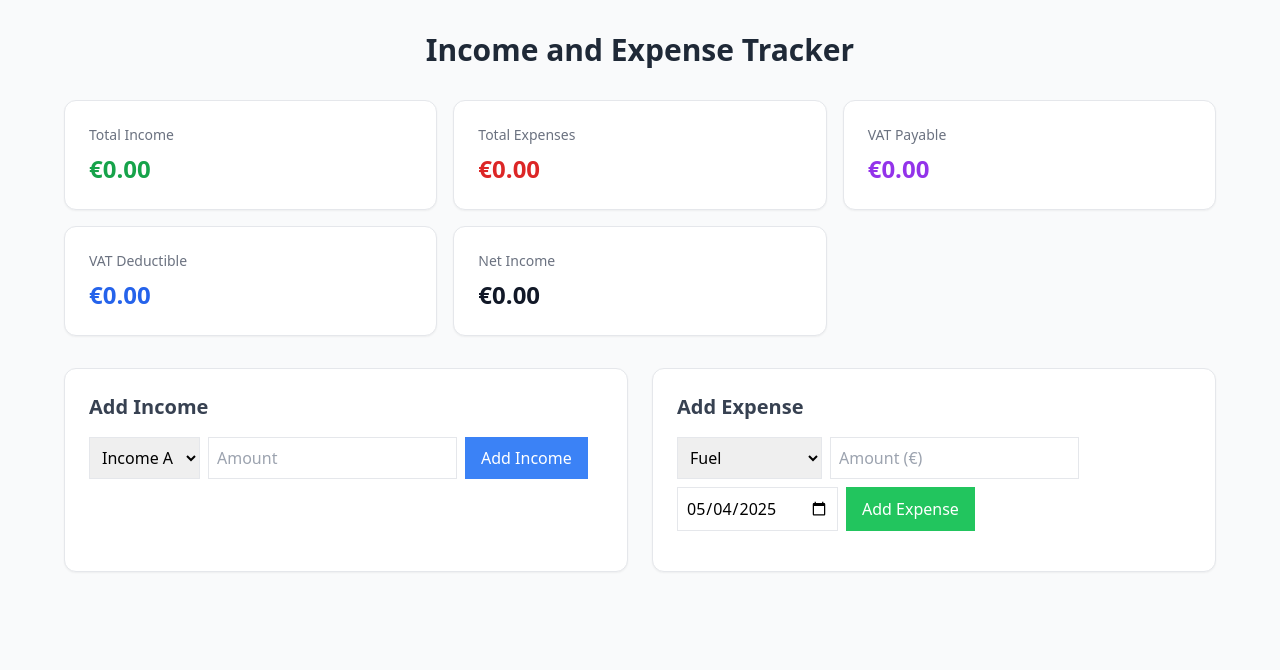
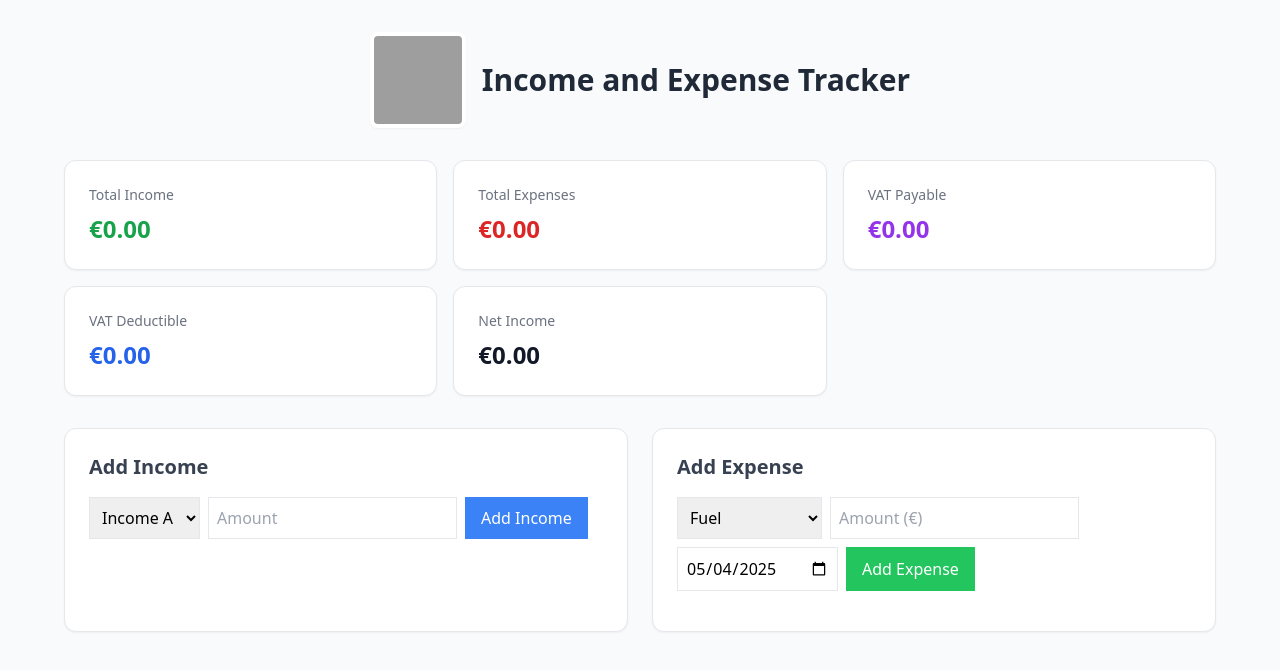
Before and after one commit to nahusenayElias/incomeTrackerTypeScript, a React (Vite) app: page / in a window 1280 px wide. Shown: the top 670 px of the page. Built offline with nearby package versions, Linux system fonts and the light colour scheme; grey boxes are pictures that could not be loaded.

Commit message:
feat: Add logo

```diff
--- a/src/App.tsx
+++ b/src/App.tsx
@@ -3,6 +3,7 @@ import { Income, Expense } from "./types";
 import IncomeForm from "./components/IncomeForm";
 import ExpenseForm from "./components/ExpenseForm";
 import { vatCalc } from "./components/ExpenseForm";
+import logo from "./assets/2.png";
 
 const VAT_RATE = 14; // Adjust this based on your income VAT rate
 
@@ -33,11 +34,18 @@ const App: React.FC = () => {
 
   return (
     <div className="p-8 bg-gray-50 min-h-screen">
-      <div className="max-w-6xl mx-auto">
-        <h1 className="text-3xl font-bold text-gray-800 mb-8 text-center">
+    <div className="max-w-6xl mx-auto">
+      {/* Logo & Header Section */}
+      <div className="flex items-center justify-center gap-4 mb-8">
+        <img
+          src={logo}
+          alt="Company Logo"
+          className="h-24 w-24 rounded-lg bg-white p-1 shadow-sm"
+        />
+        <h1 className="text-3xl font-bold text-gray-800">
           Income and Expense Tracker
         </h1>
-
+      </div>
         {/* Stats Grid */}
         <div className="grid grid-cols-1 md:grid-cols-2 lg:grid-cols-3 gap-4 mb-8">
           <div className="bg-white p-6 rounded-xl shadow-sm border border-gray-200">
@@ -114,7 +122,7 @@ const App: React.FC = () => {
           </div>
         )}
       </div>
-    </div>
+      </div>
   );
 };
 
```
